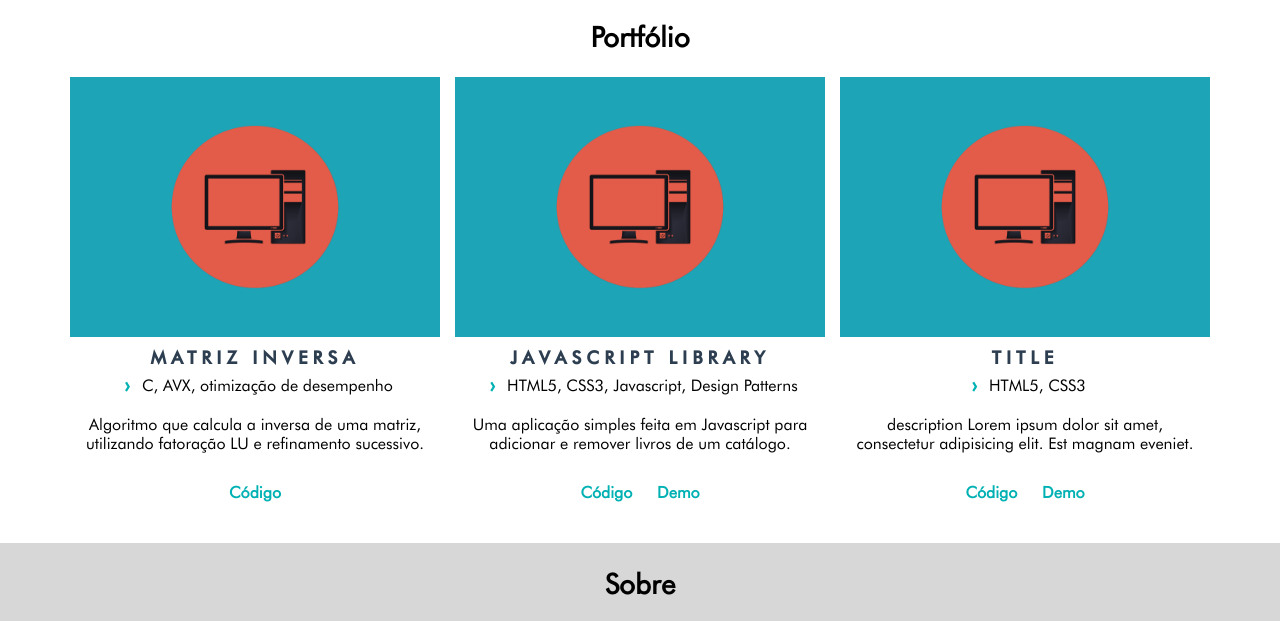
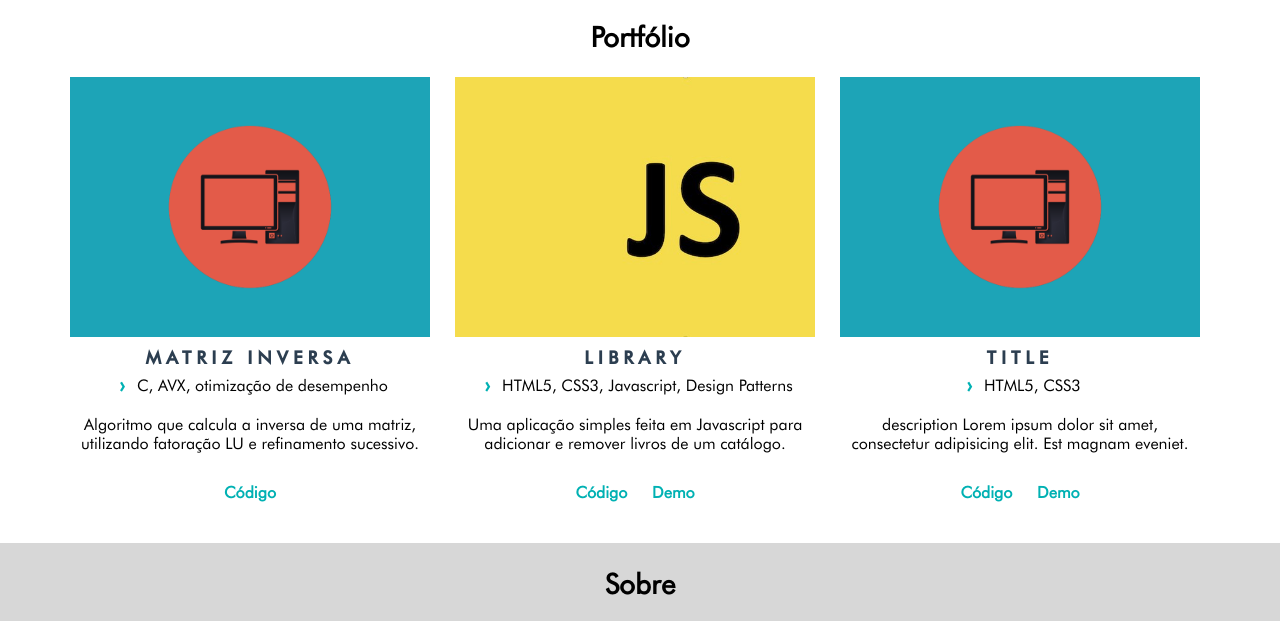
Before and after one commit to guilherme-dev/guilherme-dev.github.io, a website: page index.html in a window 1280 px wide. Shown: the part 603-1224 px from the top of the page. Drawn offline with nearby package versions, Linux system fonts and the light colour scheme.

Commit message:
imagem Library

```diff
--- a/index.html
+++ b/index.html
@@ -62,9 +62,9 @@
 				</div>
 				<div class="row__item work-item">
 					<figure>
-						<img src="dist/img/computer.png" alt="Imagem ilustrativa do projeto" title="Ícone minimalista de um computador.">
+						<img src="dist/img/work2.jpg" alt="Imagem ilustrativa do projeto" title="Ícone minimalista de um computador.">
 						<figcaption>
-							<h3 class="work-item__title">Javascript Library</h3>
+							<h3 class="work-item__title">Library</h3>
 							<ul class="work-item__tags">
 								<li>HTML5, CSS3, Javascript, Design Patterns</li>
 							</ul>
--- a/src/styles/partials/_home.scss
+++ b/src/styles/partials/_home.scss
@@ -54,13 +54,15 @@ body {
 }
 
 .work-item {
+	max-width: 360px;
+	overflow: hidden;
 	text-align: center;
 	border-bottom: 1px solid $section-color;
 	padding-bottom: 10px;
 	margin-bottom: 20px;
 	img {
-		width: 100%;
-		max-height: 260px;
+		min-width: 100%;
+		height: 260px;
 	}
 
 	&:last-child {
```
Also changed, not shown: dist/img/work2.jpg (added), dist/styles/main.css.
